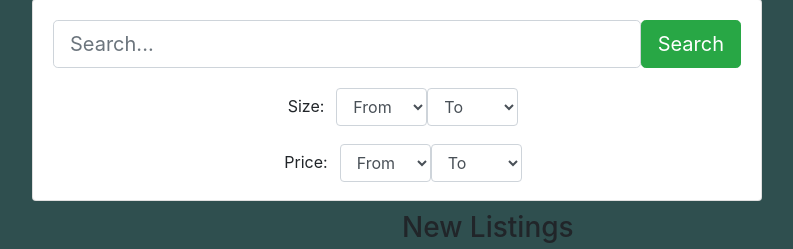
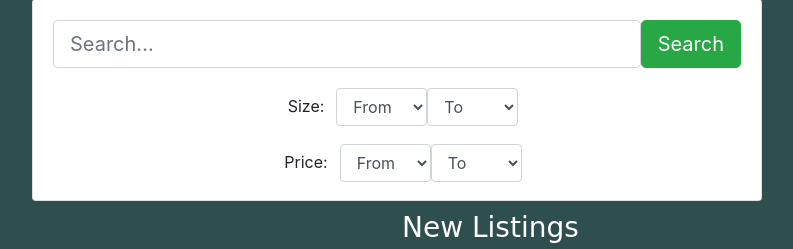
Before and after one commit to Svavar16/CastleApartment, a Django app: page / in a window 1280 px wide. Shown: the part 920-1169 px from the top of the page, without its empty margins (253-1046 px from the left). Run offline with Django 3.2, Linux system fonts and the light colour scheme; some libraries are stand-ins or nearby versions.

Commit message:
change new listing color

```diff
--- a/static/css/main.css
+++ b/static/css/main.css
@@ -72,3 +72,7 @@
 .hello-user-h5 {
     margin-bottom: 0px;
 }
+.new-list-h3 {
+    color: white;
+    font-family: "Comic Sans MS" !important;
+}
--- a/templates/apartments/index.html
+++ b/templates/apartments/index.html
@@ -102,7 +102,7 @@
         {% endif %}
 
         <div class="new-list col-lg-6">
-            <h3>New Listings</h3>
+            <h3 class="new-list-h3">New Listings</h3>
             <div >
                 <img class="new-list-img" src="https://image.shutterstock.com/z/stock-photo-luxury-home-exterior-at-night-beautiful-new-house-with-green-grass-and-landscaping-at-twilight-has-1174898596.jpg" />
             </div>
```
